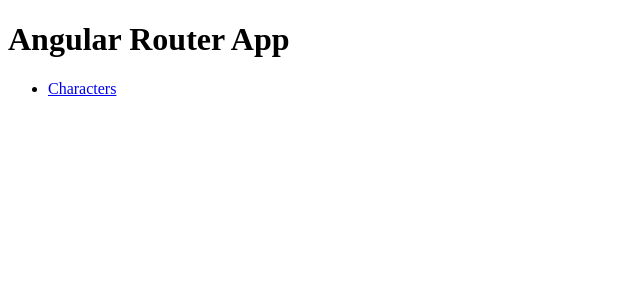
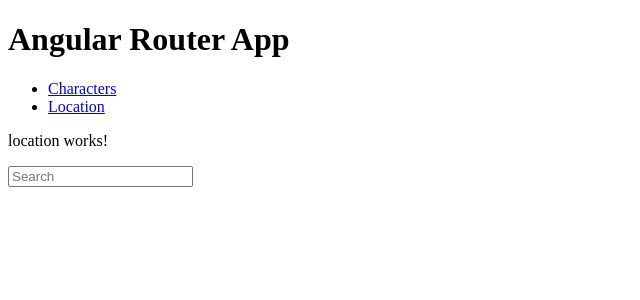
Before and after one commit to CanberkTemiz/rick-n-morty, an Angular app: page /location in a window 1280 px wide. Before the commit this address led to /. Shown: the top 300 px of the page, without its empty margins (0-640 px from the left). Built offline with nearby package versions, Linux system fonts and the light colour scheme.

Commit message:
create :: location container

```diff
--- a/src/app/api.service.ts
+++ b/src/app/api.service.ts
@@ -10,11 +10,14 @@
   constructor(private httpClient: HttpClient) { }
 
   getCharacter(term) {
-    return this.httpClient
-      .get<any>(`${this.apiURL}/character/?name=${term}`)
+    return this.httpClient.get<any>(`${this.apiURL}/character/?name=${term}`)
   }
 
   getCharacterDetail(id) {
     return this.httpClient.get<any>(`${this.apiURL}/character/${id}`)
   }
+
+  getLocation(term) {
+    return this.httpClient.get<any>(`${this.apiURL}/location/?name=${term}`);
+  }
 }
--- a/src/app/app-routing.module.ts
+++ b/src/app/app-routing.module.ts
@@ -2,10 +2,12 @@
 import { Routes, RouterModule } from '@angular/router';
 import { CharacterDetailComponent } from './character/character-detail/character-detail.component';
 import { CharacterComponent } from './character/character.component';
+import { LocationComponent } from './location/location.component';
 
 const routes: Routes = [
   { path: "character", component: CharacterComponent },
-  { path: "character/detail/:id", component: CharacterDetailComponent }
+  { path: "character/detail/:id", component: CharacterDetailComponent },
+  { path: "location", component: LocationComponent}
 ]
 
 @NgModule({
--- a/src/app/app.component.html
+++ b/src/app/app.component.html
@@ -1,9 +1,8 @@
 <h1>Angular Router App</h1>
-<!-- This nav gives you links to click, which tells the router which route to use (defined in the routes constant in  AppRoutingModule) -->
 <nav>
   <ul>
     <li><a routerLink="/character" routerLinkActive="active">Characters</a></li>
+    <li><a routerLink="/location" routerLinkActive="active">Location</a></li>
   </ul>
 </nav>
-<!-- The routed views render in the <router-outlet>-->
 <router-outlet></router-outlet>
--- a/src/app/app.module.ts
+++ b/src/app/app.module.ts
@@ -9,6 +9,7 @@
 import { CharacterListingComponent } from './character/character-listing/character-listing.component';
 import { CharacterDetailComponent } from './character/character-detail/character-detail.component';
 import { AppRoutingModule } from './app-routing.module';
+import { LocationComponent } from './location/location.component';
 
 @NgModule({
   declarations: [
@@ -16,7 +17,8 @@
     CharacterComponent,
     SearchComponent,
     CharacterListingComponent,
-    CharacterDetailComponent
+    CharacterDetailComponent,
+    LocationComponent
   ],
   imports: [
     BrowserModule,
--- /dev/null
+++ b/src/app/location/location.component.html
@@ -0,0 +1,3 @@
+<p>location works!</p>
+
+<app-search [type]="type" (locationsFetched)="onLocationsFetched($event)" ></app-search>
--- /dev/null
+++ b/src/app/location/location.component.ts
@@ -0,0 +1,21 @@
+import { Component } from '@angular/core';
+
+@Component({
+  selector: 'app-location',
+  templateUrl: './location.component.html',
+  styleUrls: ['./location.component.css']
+})
+export class LocationComponent {
+  type = 'location';
+  //get location data
+
+  //send to view
+
+
+  constructor() { }
+
+  onLocationsFetched(data: any) {
+    console.log(data);
+  }
+
+}
--- a/src/app/shared/search/search.component.ts
+++ b/src/app/shared/search/search.component.ts
@@ -1,3 +1,4 @@
+import { ThrowStmt } from '@angular/compiler';
 import {
   AfterViewInit,
   Component,
@@ -19,8 +20,9 @@
 export class SearchComponent implements AfterViewInit {
   @Input() type: string;
   @Output() charactersFetched = new EventEmitter();
+  @Output() locationsFetched = new EventEmitter();
+
   @ViewChild('input') input: ElementRef;
-
   searchText = '';
 
   constructor(private service: ApiService) {}
@@ -33,10 +35,17 @@
         distinctUntilChanged(),
         tap(() => {
           this.searchText = this.input.nativeElement.value;
-          this.service.getCharacter(this.searchText).subscribe((data) => this.charactersFetched.emit(data.results))
+          this.fetchDataOf(this.searchText, this.type);
         })
     )
     .subscribe();
   }
 
+  fetchDataOf(term, type) {
+    term === "characters"
+    ? this.service.getCharacter(this.searchText).subscribe((data) => this.charactersFetched.emit(data.results))
+    : this.service.getLocation(this.searchText).subscribe((data) => this.locationsFetched.emit(data.results))
+  }
+
+
 }
```
Also changed, not shown: src/app/location/location.component.css (added), 1 other file (tests, documents, lock files or other folders).
